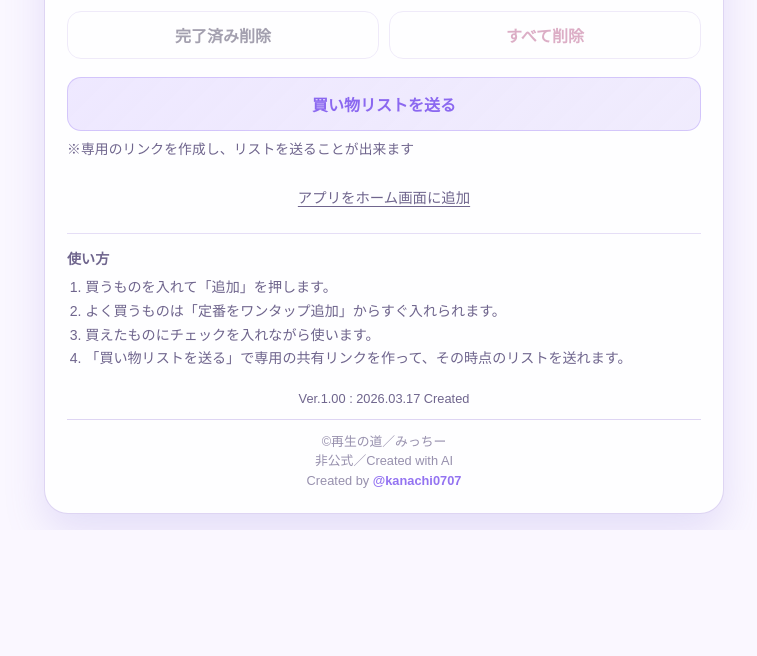
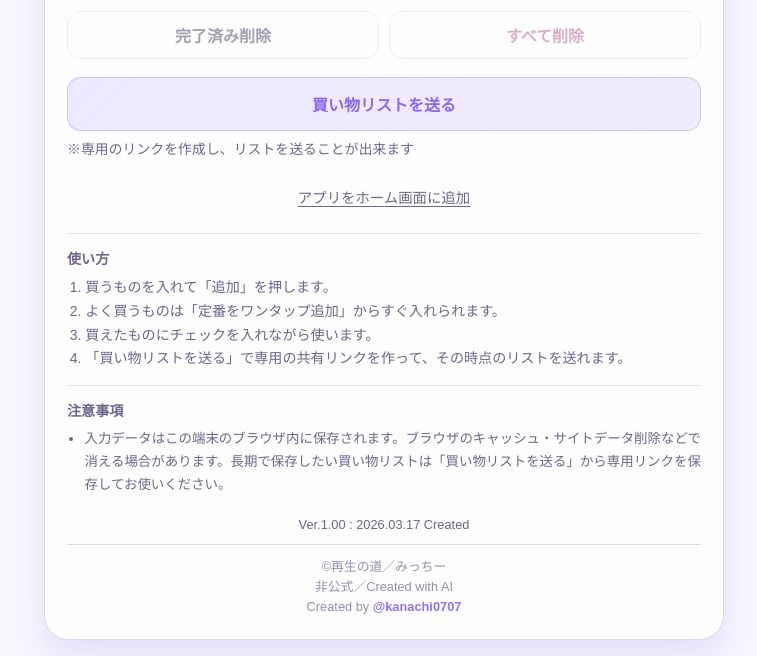
Before and after one commit to kanachi0707/shopping_mitchie, a plain HTML site: page index.html in a window 1280 px wide. Shown: the part 697-1353 px from the top of the page, without its empty margins (256-1013 px from the left). Before the commit the page ends 1227 px from the top, so only its background shows below. Drawn offline with Linux system fonts and the light colour scheme.

Commit message:
Add storage notice and link guidance

```diff
--- a/index.html
+++ b/index.html
@@ -133,6 +133,13 @@
           </ol>
         </section>
 
+        <section class="usage-block notice-block" aria-labelledby="notice-heading">
+          <p id="notice-heading" class="usage-title">注意事項</p>
+          <ul class="notice-list">
+            <li>入力データはこの端末のブラウザ内に保存されます。ブラウザのキャッシュ・サイトデータ削除などで消える場合があります。長期で保存したい買い物リストは「買い物リストを送る」から専用リンクを保存してお使いください。</li>
+          </ul>
+        </section>
+
         <p class="version-note">Ver.1.00 : 2026.03.17 Created</p>
         <div class="page-footer-divider" aria-hidden="true"></div>
         <footer class="page-footer">
--- a/style.css
+++ b/style.css
@@ -751,6 +751,18 @@ summary:focus-visible {
   line-height: 1.7;
 }
 
+.notice-block {
+  margin-top: 14px;
+}
+
+.notice-list {
+  margin: 0;
+  padding-left: 1.3em;
+  color: var(--muted);
+  font-size: 0.84rem;
+  line-height: 1.7;
+}
+
 .text-option-button {
   min-height: 36px;
   padding: 0;
```
